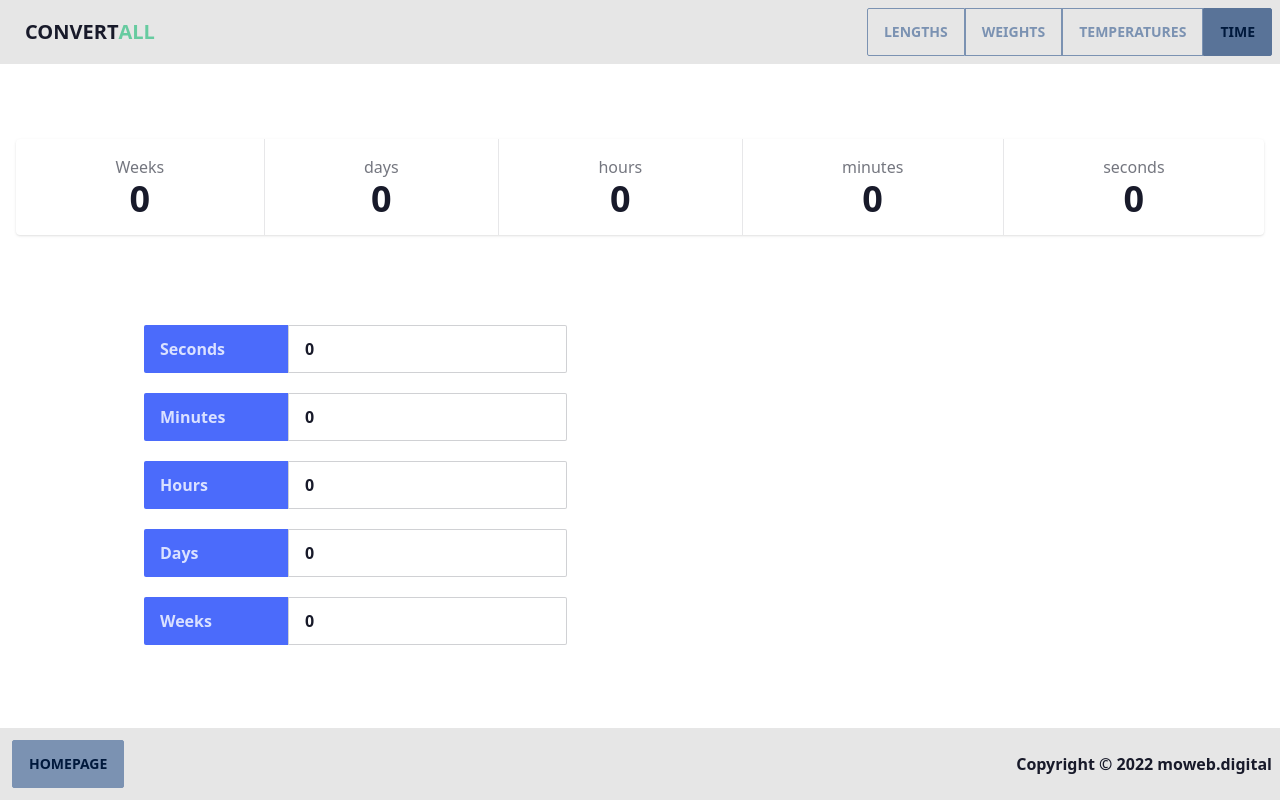
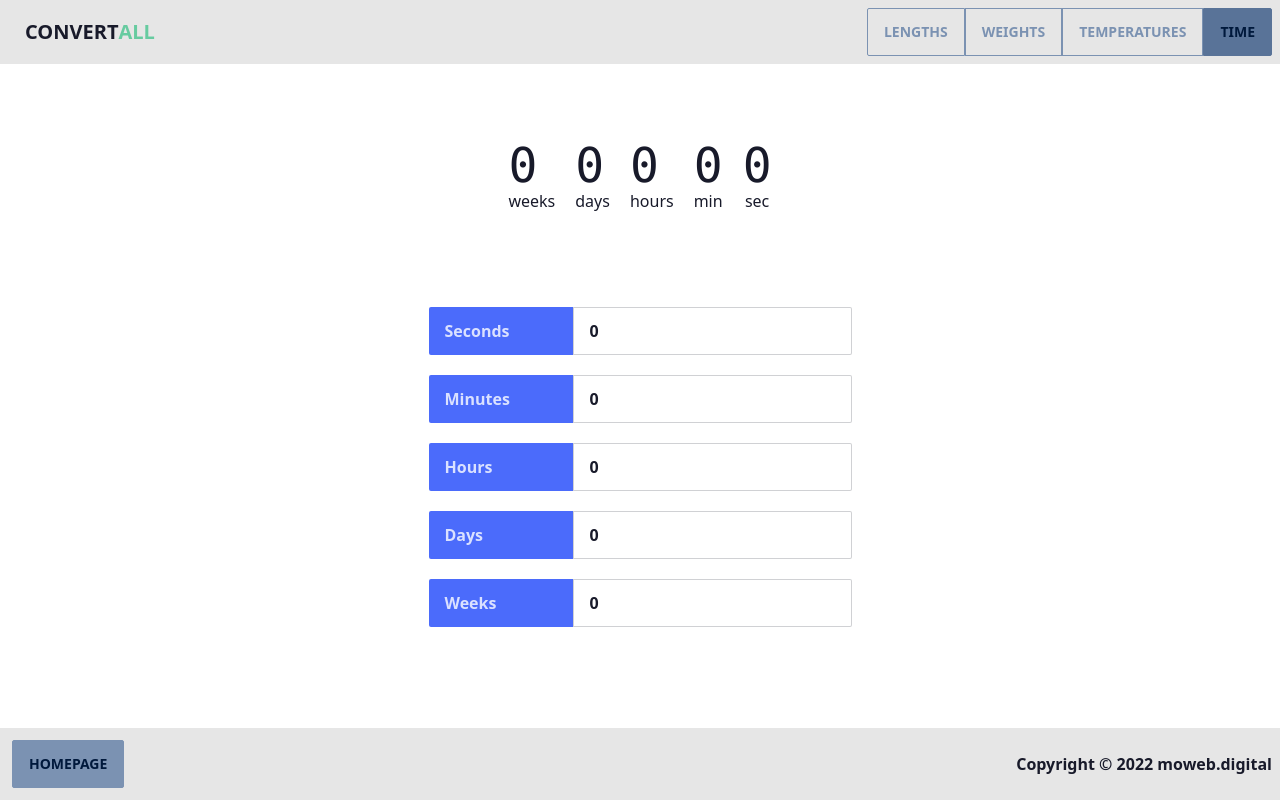
Before and after one commit to macke89/reactconverter, a Next.js app: page /times in a window 1280 px wide. Built offline with nearby package versions, Linux system fonts and the light colour scheme.

Commit message:
Changed Layout

```diff
--- a/components/TimeCounter.js
+++ b/components/TimeCounter.js
@@ -26,59 +26,69 @@ const times = (nominator) => {
 const TimeCounter = ({nominator}) => {
     let variables = times(nominator)
     return (
-    //     <div className="grid grid-flow-col gap-5 text-center auto-cols-max">
-    //         <div className="flex flex-col">
-    // <span className="countdown font-mono text-5xl">
-    //   {variables[1]}
-    // </span>
-    //             days
-    //         </div>
-    //         <div className="flex flex-col">
-    // <span className="countdown font-mono text-5xl">
-    //   {variables[2]}
-    // </span>
-    //             hours
-    //         </div>
-    //         <div className="flex flex-col">
-    // <span className="countdown font-mono text-5xl">
-    //   {variables[3]}
-    // </span>
-    //             min
-    //         </div>
-    //         <div className="flex flex-col">
-    // <span className="countdown font-mono text-5xl">
-    //   {variables[4]}
-    // </span>
-    //             sec
-    //         </div>
-    //     </div>
-
-        <div className="stats stats-horizontal lg:stats-horizontal shadow m-4">
-            <div className="stat text-center">
-                <div className="stat-title">Weeks</div>
-                <div className="stat-value">{variables[0]}</div>
+        <>
+            <div className="w-full flex justify-center">
+                <div className="grid grid-flow-col gap-5 text-center auto-cols-max">
+                    <div className="flex flex-col">
+                        <div className="countdown font-mono text-5xl">
+                            {variables[0]}
+                        </div>
+                        weeks
+                    </div>
+                    <div className="flex flex-col">
+                        <div className="countdown font-mono text-5xl">
+                            {variables[1]}
+                        </div>
+                        days
+                    </div>
+                    <div className="flex flex-col">
+                        <div className="countdown font-mono text-5xl">
+                            {variables[2]}
+                        </div>
+                        hours
+                    </div>
+                    <div className="flex flex-col">
+                        <div className="countdown font-mono text-5xl">
+                            {variables[3]}
+                        </div>
+                        min
+                    </div>
+                    <div className="flex flex-col">
+                        <div className="countdown font-mono text-5xl">
+                            {variables[4]}
+                        </div>
+                        sec
+                    </div>
+                </div>
             </div>
 
-            <div className="stat text-center">
-                <div className="stat-title">days</div>
-                <div className="stat-value">{variables[1]}</div>
-            </div>
+            {/*<div className="stats stats-horizontal lg:stats-horizontal shadow m-4">*/}
+            {/*    <div className="stat text-center">*/}
+            {/*        <div className="stat-title">Weeks</div>*/}
+            {/*        <div className="stat-value">{variables[0]}</div>*/}
+            {/*    </div>*/}
 
-            <div className="stat text-center">
-                <div className="stat-title">hours</div>
-                <div className="stat-value">{variables[2]}</div>
-            </div>
+            {/*    <div className="stat text-center">*/}
+            {/*        <div className="stat-title">days</div>*/}
+            {/*        <div className="stat-value">{variables[1]}</div>*/}
+            {/*    </div>*/}
 
-            <div className="stat text-center">
-                <div className="stat-title">minutes</div>
-                <div className="stat-value">{variables[3]}</div>
-            </div>
+            {/*    <div className="stat text-center">*/}
+            {/*        <div className="stat-title">hours</div>*/}
+            {/*        <div className="stat-value">{variables[2]}</div>*/}
+            {/*    </div>*/}
 
-            <div className="stat text-center">
-                <div className="stat-title">seconds</div>
-                <div className="stat-value">{variables[4]}</div>
-            </div>
-        </div>
+            {/*    <div className="stat text-center">*/}
+            {/*        <div className="stat-title">minutes</div>*/}
+            {/*        <div className="stat-value">{variables[3]}</div>*/}
+            {/*    </div>*/}
+
+            {/*    <div className="stat text-center">*/}
+            {/*        <div className="stat-title">seconds</div>*/}
+            {/*        <div className="stat-value">{variables[4]}</div>*/}
+            {/*    </div>*/}
+            {/*</div>*/}
+        </>
     );
 };
 
--- a/components/sections/ContainerMeasures.js
+++ b/components/sections/ContainerMeasures.js
@@ -2,7 +2,7 @@ import React from 'react';
 
 const ContainerMeasures = ({children}) => {
     return (
-        <main className="flex flex-col w-full p-4 gap-10 sm:flex-row xl:w-4/5 mx-auto justify-between">
+        <main className="flex flex-col w-full p-4 gap-10 sm:flex-row xl:w-4/5 mx-auto justify-center items-center">
             {children}
         </main>
     );
--- a/package.json
+++ b/package.json
@@ -11,6 +11,7 @@
     "daisyui": "^2.2.2",
     "next": "12.1.0",
     "react": "17.0.2",
+    "react-circular-progressbar": "^2.0.4",
     "react-dom": "17.0.2",
     "react-icons": "^4.3.1"
   },
--- a/pages/times.js
+++ b/pages/times.js
@@ -26,7 +26,7 @@ const Times = () => {
             <Header/>
             <TimeCounter nominator={nominator}/>
             <ContainerMeasures>
-                <div className="form-control w-full flex flex-col gap-5 mb-2">
+                <div className="form-control flex flex-col gap-5 mb-2">
                     {times.map(time => (
                         <Input
                             key={time.name}
--- a/pages/weights.js
+++ b/pages/weights.js
@@ -4,6 +4,8 @@ import Header from "../components/sections/Header";
 import Footer from "../components/sections/Footer";
 import Container from "../components/sections/Container";
 import ContainerMeasures from "../components/sections/ContainerMeasures";
+import {CircularProgressbar} from 'react-circular-progressbar';
+import 'react-circular-progressbar/dist/styles.css';
 
 const weights = [
     {id: 1, name: "gram", rate: 1000000},
@@ -23,11 +25,13 @@ const Weights = () => {
         setNominator(eValue)
     }
 
+    const percentage = 16;
+
     return (
         <Container>
             <Header/>
             <ContainerMeasures>
-                <div className="form-control w-full flex flex-col gap-5 mb-2">
+                <div className="form-control flex flex-col gap-5">
                     {weights.map(weight => (
                         <Input
                             key={weight.id}
@@ -38,6 +42,20 @@ const Weights = () => {
                         />
                     ))}
                 </div>
+                {/*<div className="w-full">*/}
+                {/*    <div key={1} className="shadow-xl p-4 flex-1 text-base-content rounded-sm min-w-[16em]">*/}
+                {/*        <div className="divider">*/}
+                {/*            <i>Icon</i>*/}
+                {/*            <h3 className="font-bold uppercase text-center">Name</h3>*/}
+                {/*        </div>*/}
+                {/*        <div className="flex flex-col gap-1">*/}
+                {/*            <CircularProgressbar value={percentage} text={`${percentage}%`} />;*/}
+                {/*            <CircularProgressbar value={percentage} text={`${percentage}%`} />;*/}
+                {/*            <CircularProgressbar value={percentage} text={`${percentage}%`} />;*/}
+                {/*            <div className="radial-progress" style="--value:70;">70%</div>*/}
+                {/*        </div>*/}
+                {/*    </div>*/}
+                {/*</div>*/}
             </ContainerMeasures>
             <Footer/>
         </Container>
```
Also changed, not shown: 1 other file (tests, documents, lock files or other folders).
